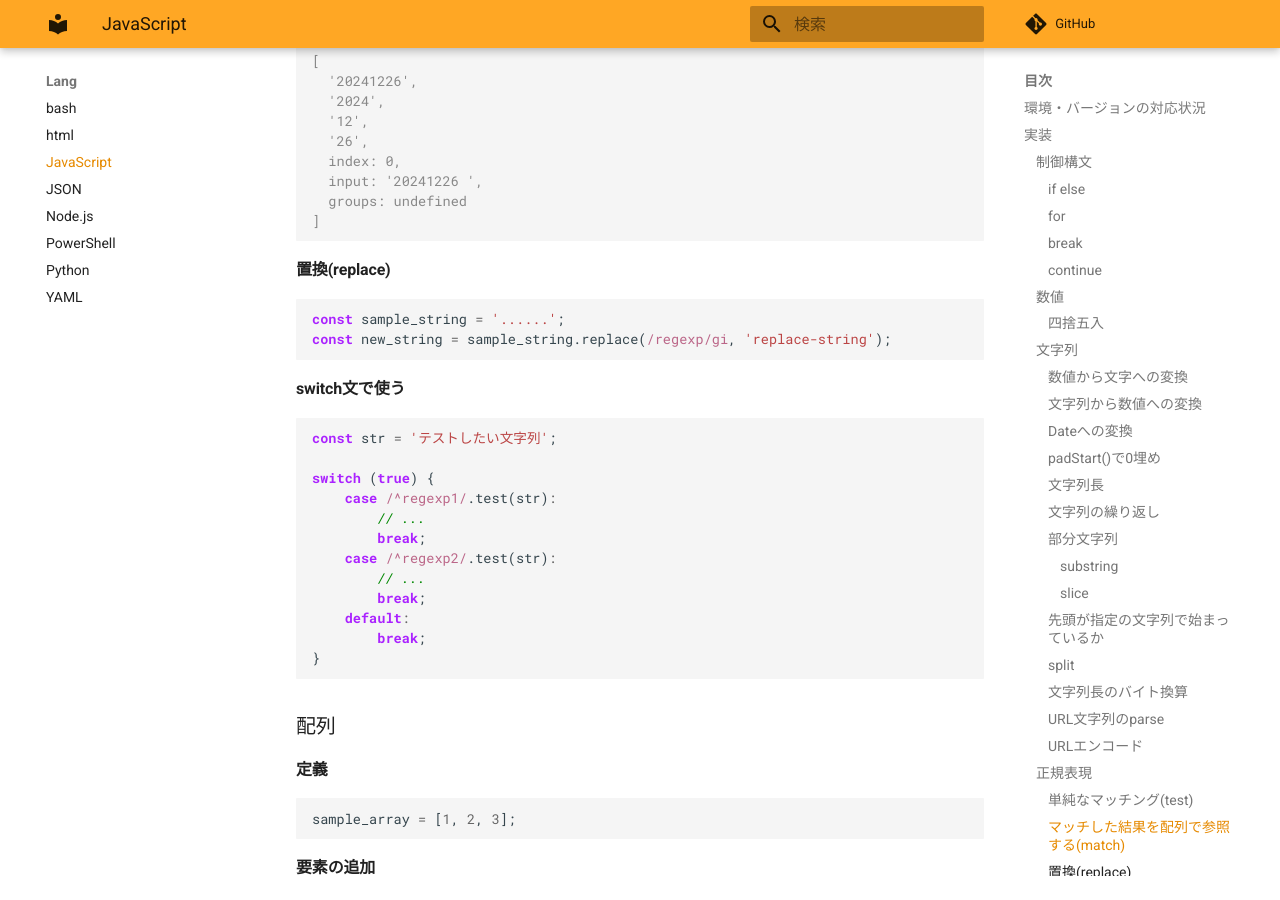
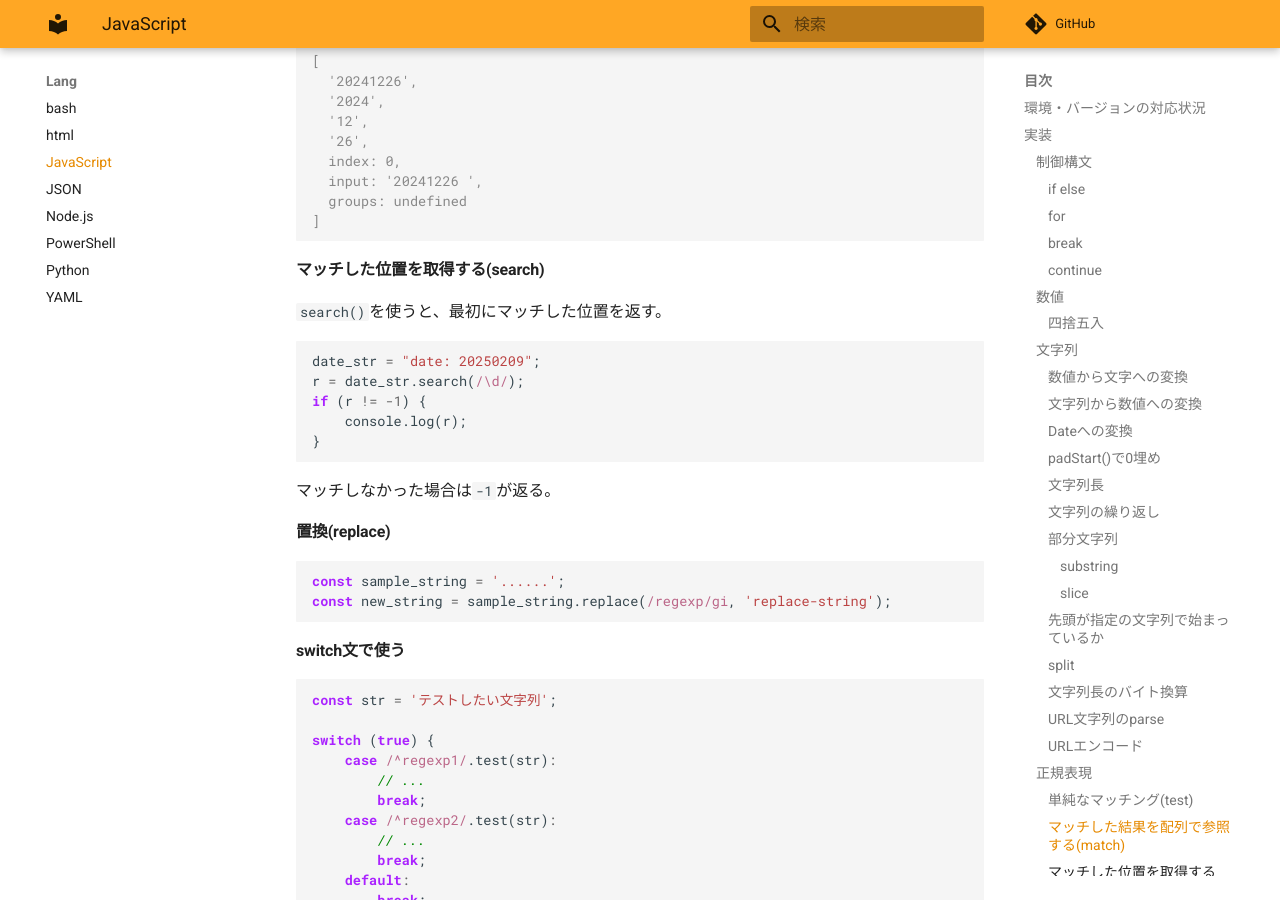
Before and after one commit to zaki-lknr/docs, an MkDocs documentation site: the page built from docs/lang/js.md, in a window 1280 px wide and 900 px high, scrolled down 5670 px. Built offline with MkDocs 1.6.1 and Material for MkDocs 9.7.7, drawn with Linux system fonts in a browser that asks for light colours; comment, search, counter and statistics services are not loaded.

Commit message:
add: lang/javascript: search()

````diff
--- a/docs/lang/js.md
+++ b/docs/lang/js.md
@@ -297,6 +297,20 @@ if (r = date_str.match(/^(\d{4})(\d{2})(\d{2})$/)) {
   groups: undefined
 ]
 ```
+
+#### マッチした位置を取得する(search)
+
+`search()`を使うと、最初にマッチした位置を返す。
+
+```javascript
+date_str = "date: 20250209";
+r = date_str.search(/\d/);
+if (r != -1) {
+    console.log(r);
+}
+```
+
+マッチしなかった場合は`-1`が返る。
 
 #### 置換(replace)
 
````
